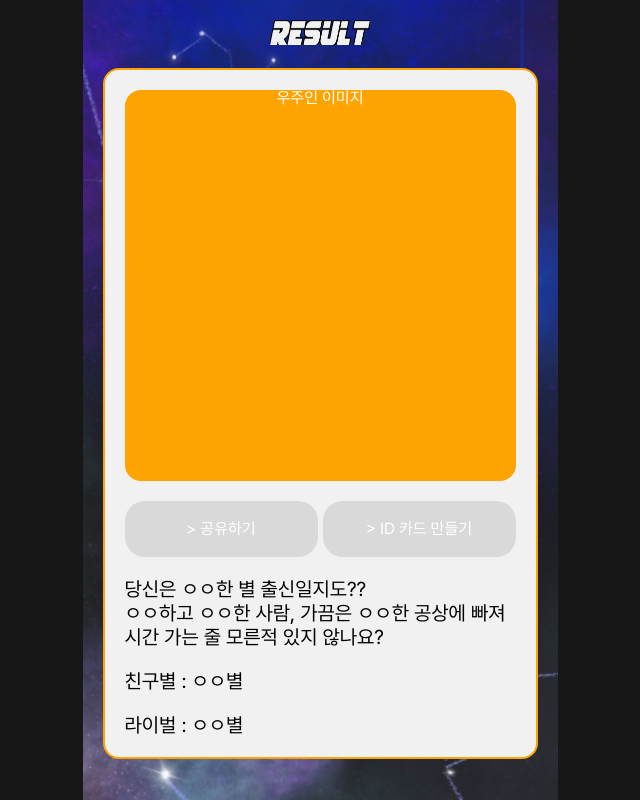
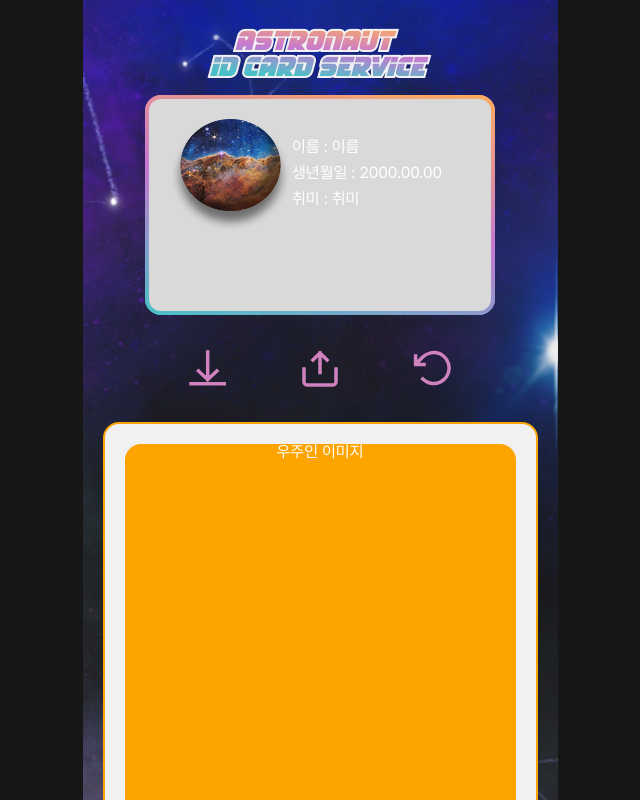
Before and after one commit to TEAM-WooKa/ASTRONAUT, a Next.js app: page /result/1 in a window 1280 px wide. Shown: the top 800 px of the page, without its empty margins (320-960 px from the left). Built offline with nearby package versions, Linux system fonts and the light colour scheme.

Commit message:
feat: result page

```diff
--- /dev/null
+++ b/src/assets/icons/DownloadIcon.tsx
@@ -0,0 +1,19 @@
+function DownloadIcon() {
+  return (
+    <svg
+      width="38"
+      height="36"
+      viewBox="0 0 38 36"
+      fill="none"
+      xmlns="http://www.w3.org/2000/svg"
+    >
+      <path
+        d="M27.8666 20.99L18.6882 29.5355M18.6882 29.5355L9.50967 20.99M18.6882 29.5355L18.6882 2M2 33.8464H35.2639"
+        stroke="#D082BE"
+        stroke-width="3.5"
+        stroke-linecap="square"
+      />
+    </svg>
+  );
+}
+export default DownloadIcon;
--- /dev/null
+++ b/src/assets/icons/ReplayIcon.tsx
@@ -0,0 +1,19 @@
+function ReplayIcon() {
+  return (
+    <svg
+      width="38"
+      height="36"
+      viewBox="0 0 38 36"
+      fill="none"
+      xmlns="http://www.w3.org/2000/svg"
+    >
+      <path
+        d="M11.0273 14.5254H2.58984V6.08789M9.75739 28.9503C11.9202 31.1149 14.6765 32.5894 17.6775 33.1873C20.6784 33.7852 23.7893 33.4796 26.6166 32.3092C29.4439 31.1387 31.8605 29.1561 33.5608 26.612C35.2611 24.0679 36.1687 21.0767 36.1687 18.0167C36.1687 14.9567 35.2611 11.9655 33.5608 9.42141C31.8605 6.87732 29.4439 4.89465 26.6166 3.72423C23.7893 2.55381 20.6784 2.24821 17.6775 2.8461C14.6765 3.44399 11.9202 4.9185 9.75739 7.08311L3.78082 13.0421"
+        stroke="#D082BE"
+        stroke-width="3.5"
+        stroke-linecap="square"
+      />
+    </svg>
+  );
+}
+export default ReplayIcon;
--- /dev/null
+++ b/src/assets/icons/ShareIcon.tsx
@@ -0,0 +1,19 @@
+function ShareIcon() {
+  return (
+    <svg
+      width="36"
+      height="37"
+      viewBox="0 0 36 37"
+      fill="none"
+      xmlns="http://www.w3.org/2000/svg"
+    >
+      <path
+        d="M2 19V32C2 33.6569 3.34315 35 5 35H31C32.6569 35 34 33.6569 34 32V19M18 22.5556V3M18 3L25.1111 10.1111M18 3L10.8889 10.1111"
+        stroke="#D082BE"
+        stroke-width="3.5"
+        stroke-linecap="square"
+      />
+    </svg>
+  );
+}
+export default ShareIcon;
--- a/src/assets/styles/gradient.tsx
+++ b/src/assets/styles/gradient.tsx
@@ -8,24 +8,24 @@ export const Gradient1 = styled.div`
     rgba(199, 121, 208, 1) 50%,
     rgba(75, 192, 200, 1) 100%
   );
-
-  /* border-image: linear-gradient(to right, red 0%, orange 100%);
-  border-image-slice: 1; */
 `;
 
-// export const GradientBox = styled.div`
-//   border: 5px solid transparent;
-//   border-radius: 10px;
-//   background-image: linear-gradient(
-//     193deg,
-//     rgba(254, 172, 94, 1) 0%,
-//     rgba(199, 121, 208, 1) 50%,
-//     rgba(75, 192, 200, 1) 100%
-//   );
+export const GradientBoxStyled = styled.div`
+  border: 3px solid transparent;
+  background-image: linear-gradient(
+      ${(props) => props.theme.colors.lightGrey},
+      ${(props) => props.theme.colors.lightGrey}
+    ),
+    linear-gradient(
+      193deg,
+      rgba(254, 172, 94, 1) 0%,
+      rgba(199, 121, 208, 1) 50%,
+      rgba(75, 192, 200, 1) 100%
+    );
 
-//   background-origin: border-box;
-//   background-clip: content-box, border-box;
-// `;
+  background-origin: border-box;
+  background-clip: content-box, border-box;
+`;
 
 export const GradientButtonStyled = styled.button`
   width: 100%;
--- a/src/component/card/index.tsx
+++ b/src/component/result/IDCard.tsx
@@ -1,3 +1,4 @@
+import { GradientBoxStyled } from '@/assets/styles/gradient';
 import Image from 'next/image';
 import { useState } from 'react';
 import styled from 'styled-components';
@@ -17,19 +18,25 @@ function IDCard({ name, birth, hobby }: IDCardProps) {
   return (
     <Card onClick={onClick} className={isRotate ? 'rotate' : ''}>
       <Front className="front">
+        <InnerFace>
           <Image src="/space-image.png" width="123" height="113" alt="img" />
           <TextWrapper>
             <div>이름 : {name}</div>
             <div>생년월일 : {birth}</div>
             <div>취미 : {hobby}</div>
           </TextWrapper>
+        </InnerFace>
       </Front>
-      <Back className="back">back</Back>
+      <Back className="back">
+        <InnerFace>back</InnerFace>
+      </Back>
     </Card>
   );
 }
 
 const Card = styled.div`
+  max-width: 350px;
+  margin: 10px auto;
   height: 220px;
   perspective: 600px;
   position: relative;
@@ -49,14 +56,11 @@ const Card = styled.div`
   }
 `;
 
-const Face = styled.div`
-  background-color: ${(props) => props.theme.colors.lightGrey};
-  border-color: ${(props) => props.theme.colors.main1};
+const Face = styled(GradientBoxStyled)`
   border-radius: 16px;
 
-  display: flex;
   gap: 30px;
-  padding: 20px;
+  padding: 1px;
 
   position: absolute;
   top: 0;
@@ -73,6 +77,12 @@ const Back = styled(Face)`
   z-index: 0;
 `;
 
+const InnerFace = styled.div`
+  padding: 20px;
+
+  display: flex;
+`;
+
 const TextWrapper = styled.div`
   text-align: left;
   margin-top: 20px;
--- /dev/null
+++ b/src/component/result/card.tsx
@@ -0,0 +1,16 @@
+import IDCard from '@/component/result/IDCard';
+import Image from 'next/image';
+
+const name = '이름';
+const birth = '2000.00.00';
+const hobby = '취미';
+
+function IDCardPage() {
+  return (
+    <>
+      <IDCard name={name} birth={birth} hobby={hobby} />
+    </>
+  );
+}
+
+export default IDCardPage;
--- a/src/pages/result/[type].tsx
+++ b/src/pages/result/[type].tsx
@@ -1,5 +1,9 @@
+import DownloadIcon from '@/assets/icons/DownloadIcon';
+import ReplayIcon from '@/assets/icons/ReplayIcon';
+import ShareIcon from '@/assets/icons/ShareIcon';
 import AText from '@/component/common/AText';
 import withLayout from '@/component/hoc/withLayout';
+import Card from '@/component/result/card';
 import Image from 'next/image';
 import { useRouter } from 'next/router';
 import styled from 'styled-components';
@@ -18,9 +22,22 @@ function Result() {
   return (
     <>
       <h1>
-        <Image src={'/result.png'} width={100} height={25} alt="result" />
+        <Image
+          src={'/images/id_card_service.png'}
+          width={236}
+          height={62}
+          alt="result"
+        />
       </h1>
-      <Wrapper>
+
+      <Card />
+
+      <ShareWrapper>
+        <DownloadIcon />
+        <ShareIcon />
+        <ReplayIcon />
+      </ShareWrapper>
+      <Content>
         <AstronautImage>
           <div>우주인 이미지</div>
         </AstronautImage>
@@ -37,12 +54,19 @@ function Result() {
         </TextWrapper>
         <TextWrapper>친구별 : ㅇㅇ별 </TextWrapper>
         <TextWrapper>라이벌 : ㅇㅇ별 </TextWrapper>
-      </Wrapper>
+      </Content>
     </>
   );
 }
 
-const Wrapper = styled.div`
+const ShareWrapper = styled.div`
+  display: flex;
+  margin: 35px 0;
+  gap: 75px;
+  justify-content: center;
+`;
+
+const Content = styled.div`
   background-color: ${(props) => props.theme.colors.sub2};
   border: 2px solid ${(props) => props.theme.colors.sub3};
   border-radius: 16px;
@@ -93,4 +117,5 @@ const Button = styled.div`
   border-radius: 20px;
   flex: 1;
 `;
+
 export default withLayout(Result, '우주인 결과', '우주인 테스트 결과 페이지');
```
Also changed, not shown: src/pages/result/card.tsx (deleted, +0 -32 lines), public/images/id_card_service.png (added). Lines whose indentation alone changed are shown as unchanged.
